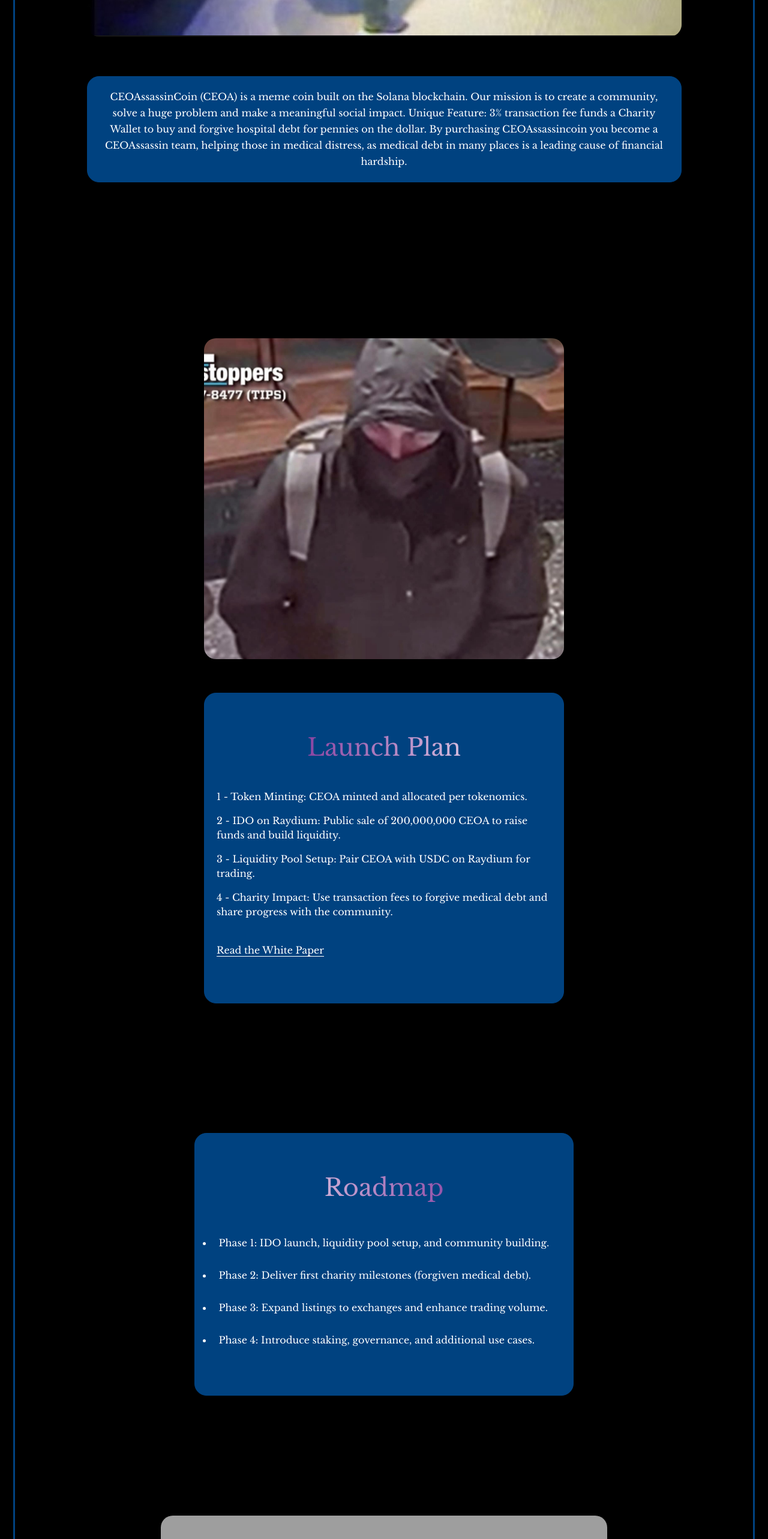
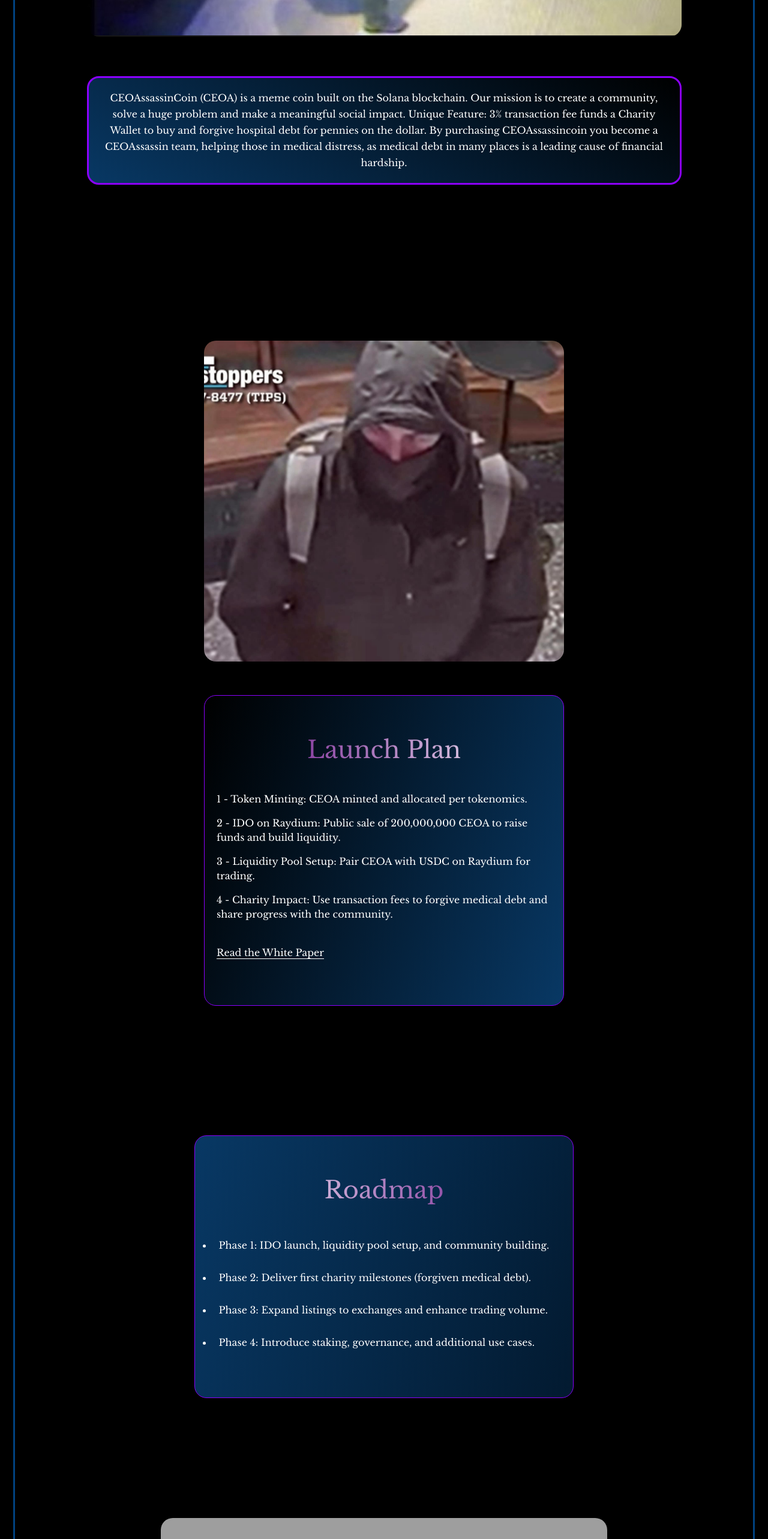
Before and after one commit to tkdvl/ny_coin, a React (Vite) app: page / in a window 1280 px wide. Shown: the part 1480-4046 px from the top of the page at 60% size. Built offline with nearby package versions, Linux system fonts and the light colour scheme; grey boxes are pictures that could not be loaded; a web font is replaced by a local one.

Commit message:
Change text box color

```diff
--- a/src/App.css
+++ b/src/App.css
@@ -45,7 +45,7 @@
   font-size: 25px;
   margin: 20px 0 450px;
   text-align: center;
-  /* border: solid red; */
+  /* border: solid rgb(234, 0, 255); */
 }
 
 .disclaimer {
@@ -68,22 +68,19 @@
   width: 100%;
   border-radius: 20px;
 }
-/*
-.mission_statement_outer {
-  border: solid 0.5px #004280;
-  border-radius: 20px;
-  padding: 5px;
-  } */
+
 .mission_statement {
   margin: 60px 0;
   border-radius: 20px;
   /* width: 100%; */
   text-align: center;
   padding: 20px;
-  border: solid 0.5px#004280;
+  /* border: solid 0.5px#004280; */
+  border: solid rgb(140, 0, 255);
   /* filter: brightness(1.5); */
   line-height: 1.7;
-  background-color: #004280;
+  /* background-color: #004280; */
+  background-image: linear-gradient(210deg, black, #083864);
 }
 .launch_plan_title {
   background-image: linear-gradient(90deg, rgb(96, 0, 128), white);
@@ -109,10 +106,12 @@
 }
 
 .launch_plan_details {
-  border: solid 0.5px#004280;
+  /* border: solid 0.5px#004280; */
+  border: solid 0.5px rgb(140, 0, 255);
   padding: 20px 20px 60px 20px;
   border-radius: 20px;
-  background-color: #004280;
+  /* background-color: #004280; */
+  background-image: linear-gradient(110deg, black, #083864);
 }
 
 .white_paper_p {
@@ -124,12 +123,32 @@
   border-bottom: 0.5px solid;
 }
 
+.white_paper_link:hover {
+  color: lightgrey;
+  animation-name: fade-in;
+  animation-duration: 1s;
+  /* animation-name: fade-out;
+  animation-duration: 1s; */
+}
+
+@keyframes fade-in {
+  from {
+    color: white;
+  }
+  to {
+    color: lightgrey;
+  }
+}
+
 .roadmap {
   margin-bottom: 200px;
-  border: solid 0.5px#004280;
+  border: solid 0.5px black;
+  /* border: solid 0.5px#004280; */
+  border: solid 0.5px rgb(140, 0, 255);
   border-radius: 20px;
   padding: 20px 20px 60px 20px;
-  background-color: #004280;
+  /* background-color: #004280; */
+  background-image: linear-gradient(110deg, #083864, #0535627d);
 }
 .roadmap li {
   padding: 10px;
@@ -150,8 +169,10 @@
 
 .tokenomics_details {
   padding: 10px 10px 40px 10px;
-  border: solid 0.5px#004280;
-  background-color: #004280;
+  /* border: solid 0.5px#004280; */
+  border: solid 0.5px rgb(140, 0, 255);
+  background-image: linear-gradient(110deg, black, #083864);
+  /* background-color: #004280; */
   border-radius: 20px;
   margin-bottom: 100px;
 }
@@ -209,7 +230,8 @@
   height: 100%;
   font-size: 30px;
   margin: 10px 20px 20px;
-  border: solid linear-gradient(90deg, red, blue);
+  /* border: solid 1px; */
+  background-image: linear-gradient(90deg, rgb(96, 0, 128), #004280);
   /* border: solid 0.5px#004280; */
   border-radius: 20px;
 }
@@ -218,6 +240,8 @@
   padding: 5px;
 }
 .social_media i {
+  border-radius: 50%;
+  padding: 10px;
   margin: 0 15px;
 }
 
```
